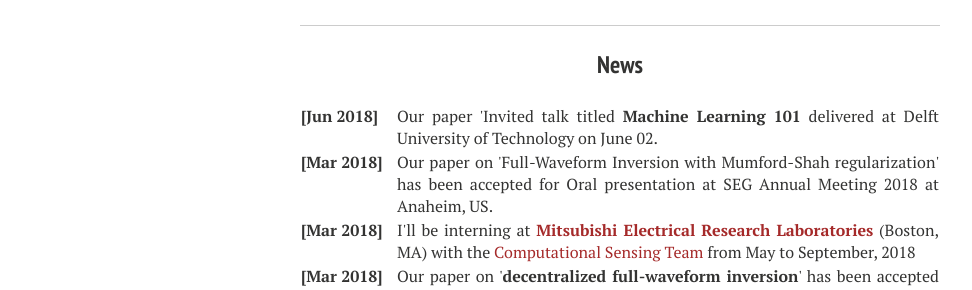
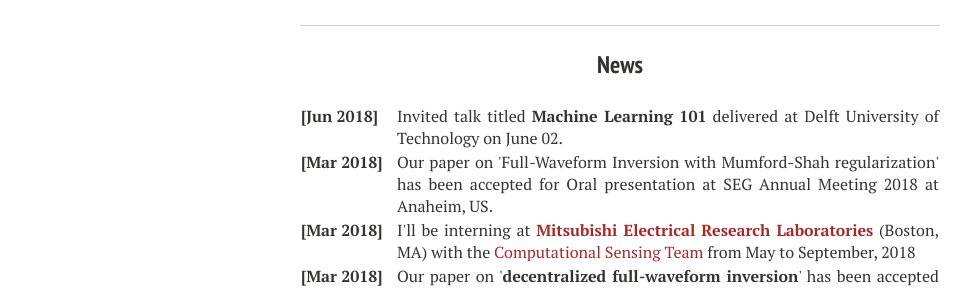
Before and after one commit to dkgupta90/dkgupta90.github.io, a Jekyll site: the page built from index.md, in a window 1280 px wide. Shown: the part 1038-1328 px from the top of the page, without its empty margins (20-992 px from the left). Built offline with Jekyll 4.4.1, drawn with Linux system fonts in a browser that asks for light colours; nearby versions of some CDN libraries.

Commit message:
updated index112

```diff
--- a/index.md
+++ b/index.md
@@ -37,7 +37,7 @@ I am passionate about solving real-world problems with the power of physics, mat
     <col width="85%">
     <tr>
         <td valign="top"><strong>[Jun 2018]</strong></td>
-        <td>Our paper 'Invited talk titled <strong>Machine Learning 101</strong> delivered at Delft University of Technology on June 02.</td>
+        <td>Invited talk titled <strong>Machine Learning 101</strong> delivered at Delft University of Technology on June 02.</td>
     </tr>
     <tr>
         <td valign="top"><strong>[Mar 2018]</strong></td>
```
